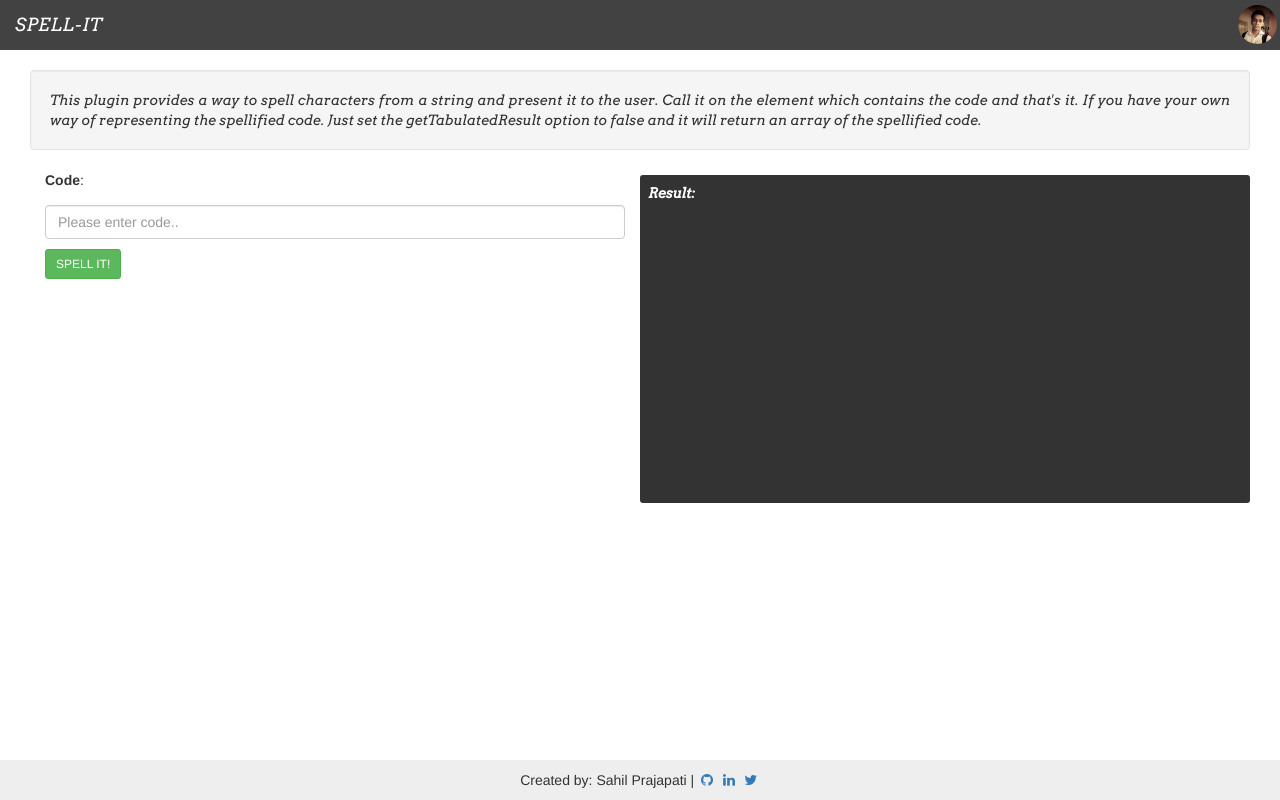
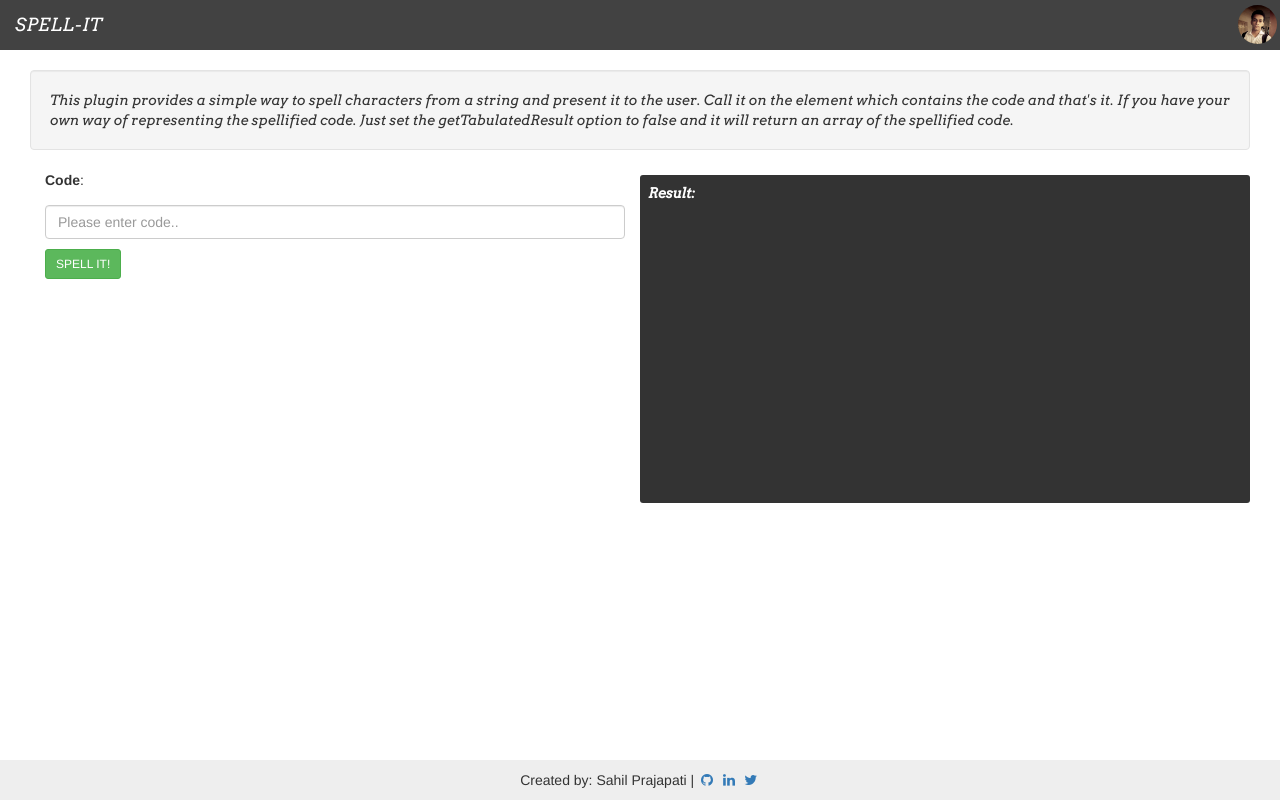
Before and after one commit to sahil290791/spell-It, a website: page index.html in a window 1280 px wide. Drawn offline with nearby package versions, Linux system fonts and the light colour scheme.

Commit message:
Update index.html

```diff
--- a/index.html
+++ b/index.html
@@ -23,7 +23,7 @@
     </nav>
     <div class="container-fluid">
     	<div class="col-md-12 col-sm-12 col-xs-12 col-lg-12">
-        <p class="text-justify well"> This plugin provides a way to spell characters from a string and present it to the user.
+        <p class="text-justify well"> This plugin provides a simple way to spell characters from a string and present it to the user.
         Call it on the element which contains the code and that's it. If you have your own way of representing the spellified code. Just set the getTabulatedResult option to false and it will return an array of the spellified code.</p>
 
       	<div class="col-md-6 col-sm-12 col-xs-12 col-lg-6">
```
